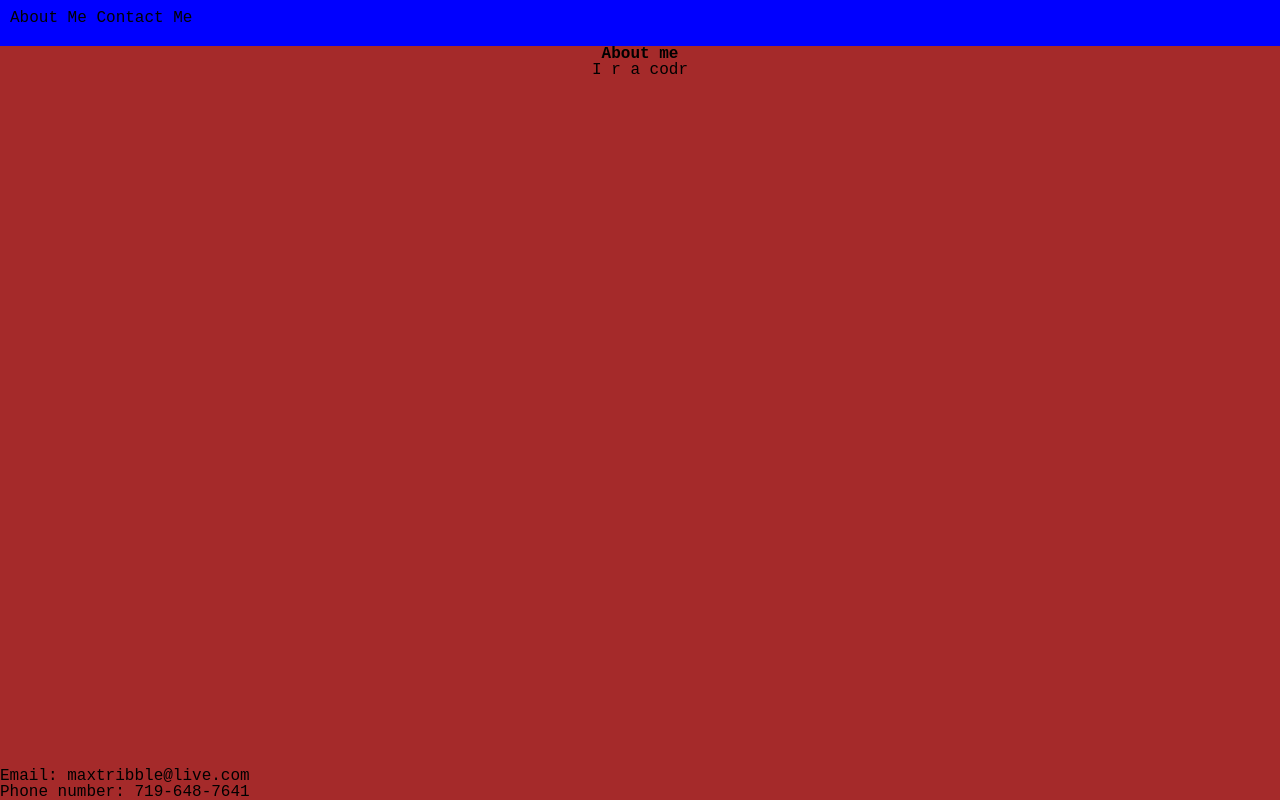
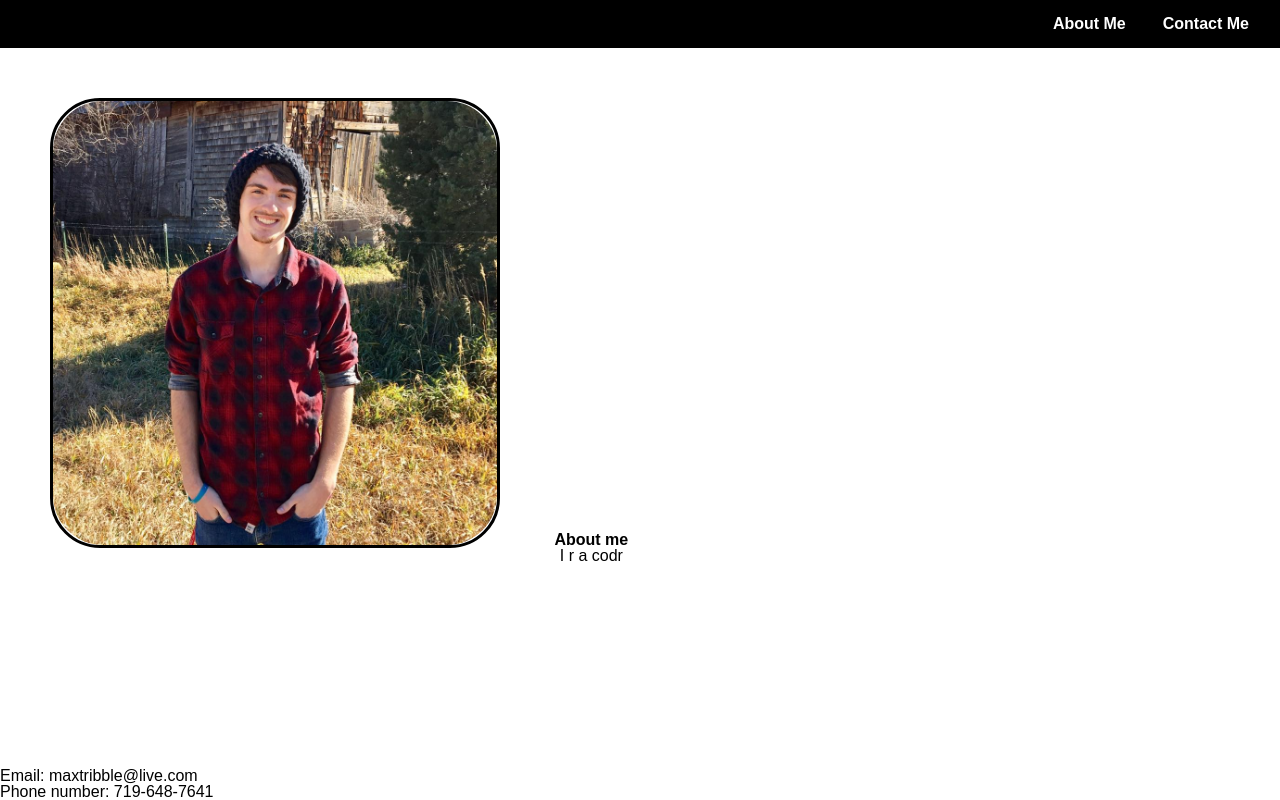
Before and after one commit to MaxTribble/Max-Tribble-Portfolio, a plain HTML site: page index.html in a window 1280 px wide. Drawn offline with Linux system fonts and the light colour scheme.

Commit message:
add photo and some style change

```diff
--- a/assets/style.css
+++ b/assets/style.css
@@ -1,11 +1,10 @@
 body{
-    background-color: brown;
-    font-family: 'Courier New', Courier, monospace;
+    background-color: rgb(255, 255, 255);
+    font-family:sans-serif
 }
 header {
-    background-color: blue;
-    padding: 10px;
-    display:flex;
+    background-color: rgb(0, 0, 0);
+    width: 100%;
 }
 
 /*header h1 {
@@ -13,17 +12,78 @@ header {
 }*/
 
 header ul {
-    margin-bottom: 10px;
-    justify-content: end;
+    display:flex;
+    justify-content: right;
+    gap: 5px;
+    margin-right: 15px;
+    position: relative;
+    border: none;
+    outline: none;
 }
 
-header ul li {
-    display: inline-block;
-    justify-content: end;
+/*.link::before {
+    content: '';
+    position: absolute;
+    top: 0;
+    bottom: 0;
+    right: 0;
+    left: 0;
+    z-index: -1;
+}*/
+
+.link {
+    /*display: inline;*/
+    padding: 12px;
+    border: 1px;
+    transition: ease-in-out .4s;
+    transform-origin: left;
+    z-index: 1;
+    color: white;
+    border: solid 4px;
+    border-color: black;
+}
+
+.link2 {
+    /*display: inline;*/
+    padding: 15px;
+    border: 1px;
+    transition: ease-in-out 1s;
+    transform-origin: left;
+    z-index: 1;
+}
+
+.link:hover {
+    background-color: rgb(255, 255, 255);
+    transition: ease-in-out .4s;
+    transform-origin: left;
+    transform: scaleX(1);
+    cursor: pointer;
+    color: black;
 }
 
 .aboutme {
-   text-align: center;
+    display: inline-flex;
+    flex-wrap:wrap;
+    flex-direction: column;
+    align-items: center;
+    justify-content: center;
+}
+
+.img {
+    display: inline-flex;
+    flex-wrap:wrap;
+    max-height: 500px;
+    max-width: 450px;
+    border-radius: 50px;
+    border: 30px;
+    border: solid;
+    border-color: black;
+    margin: 50px 50px
+}
+
+#img {
+    width: 100%;
+    border-radius: 50px;
 }
 
 footer {
--- a/index.html
+++ b/index.html
@@ -12,15 +12,22 @@
     <header>
         <!--<h1>Max Tribble</h1>-->
         <ul>
-            <li>About Me</li>
-            <li>Contact Me</li>
+            <li class="link"><strong>About Me</strong></li>
+            <li class="link"><strong>Contact Me</strong></li>
         </ul>
 
 
    </header>
-    <section class="aboutme">
+    <section >
+        <div class="img">
+            <img id=img src="assets/images/Max.jpg" alt="image of Max Tribble">
+        </div>
+        <div class="aboutme">
         <h2>About me</h2>
         <p>I r a codr</p>
+        </div>
+
+
     </section>
     <footer>
         <ul>
```
Also changed, not shown: assets/images/Max.jpg (added).
